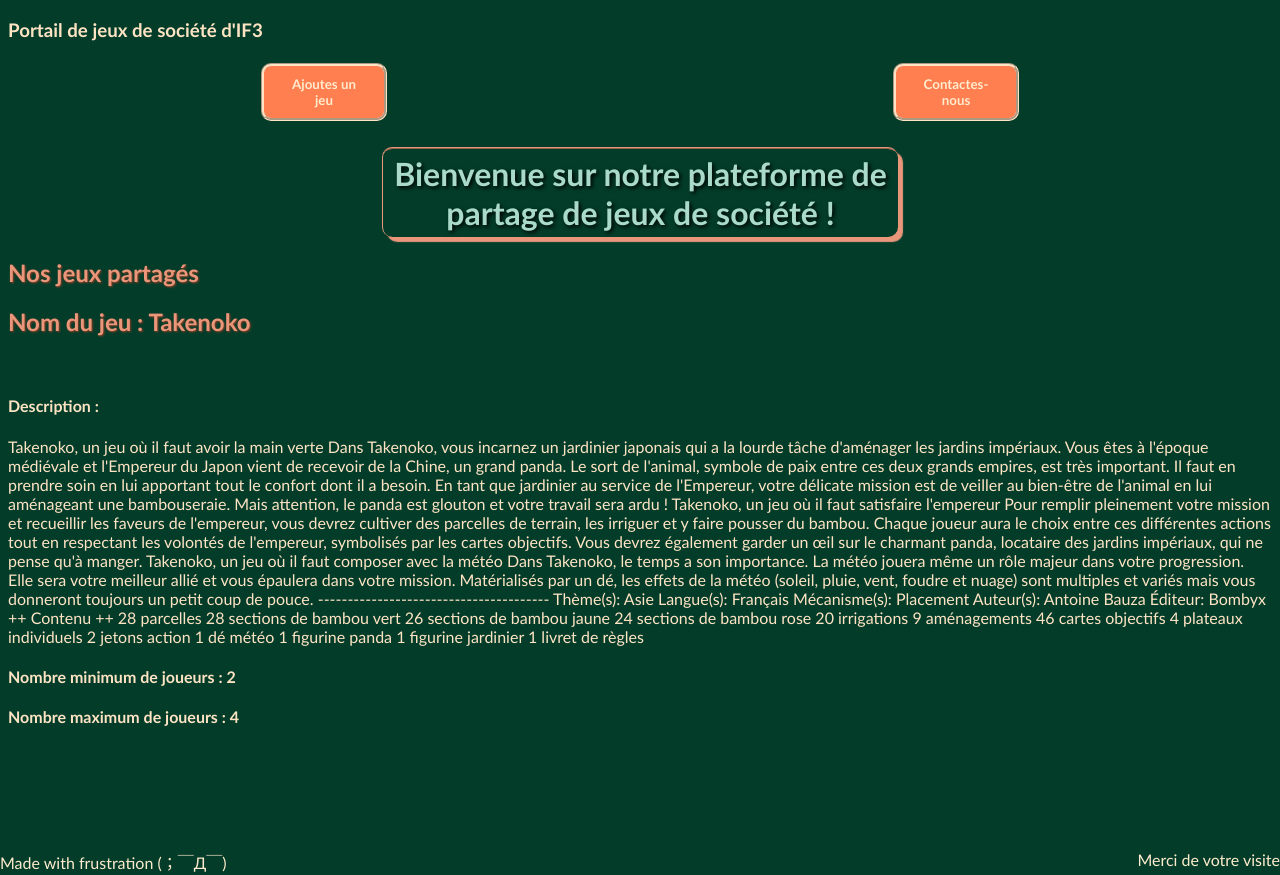
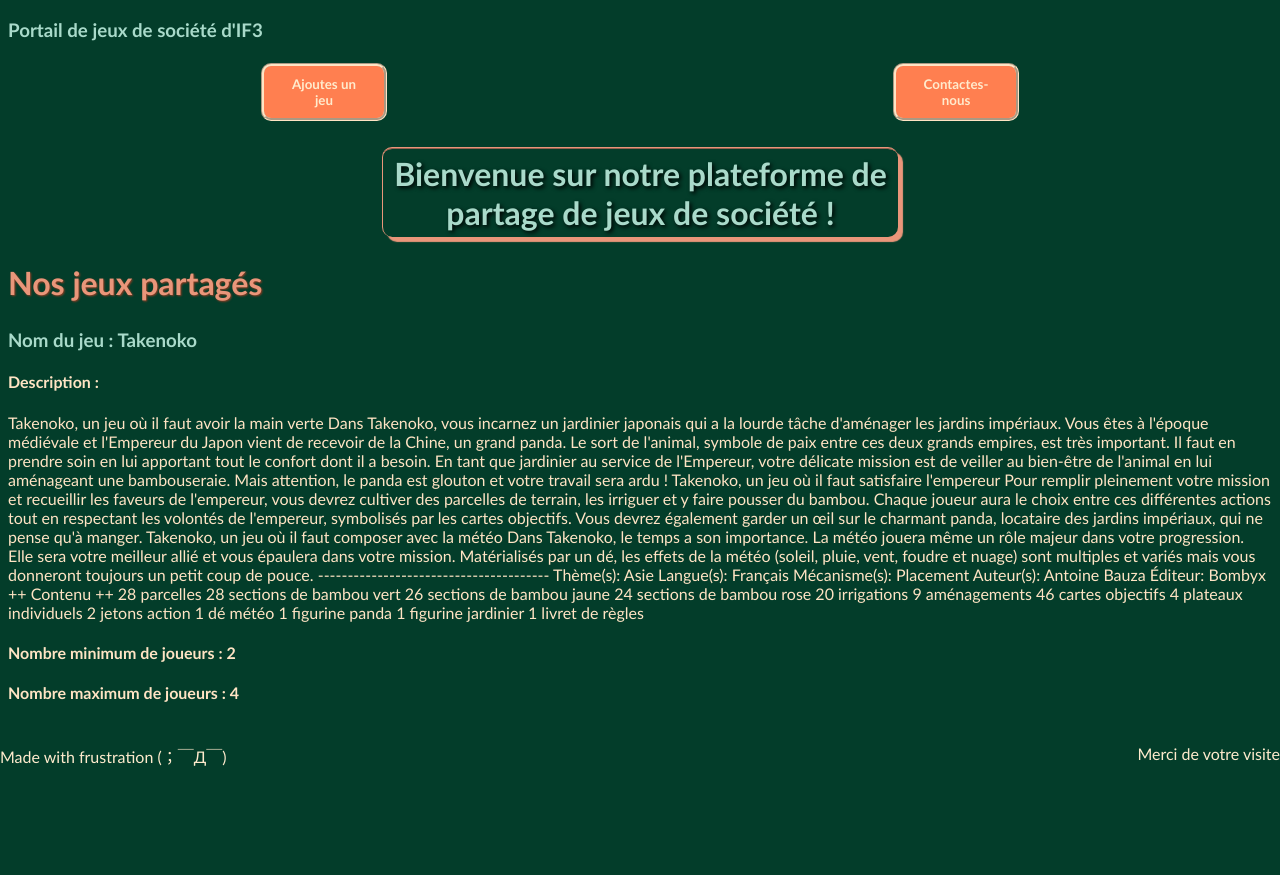
Before and after one commit to GlitchyMuon/Boardgame_site_project, a PHP site: page / in a window 1280 px wide. Run offline with PHP 8.4, Linux system fonts and the light colour scheme; data comes from the database, SQL or seed files in the repository.

Commit message:
h3 titles added (CSS and homepage)

```diff
--- a/CSS/style.css
+++ b/CSS/style.css
@@ -23,6 +23,13 @@
     color:darksalmon;
     text-align: left;
     text-shadow: 1px 1px 2px rgb(140, 60, 35);
+    text-decoration: dotted;
+    font-size: xx-large;
+}
+
+h3 {
+    color:rgb(169, 218, 202);
+    text-align: left;
 }
 
 p {
@@ -101,15 +108,18 @@
 }
 
 footer {
+
     color:darkseagreen ;
     display: flex;
     justify-content: space-between;
+    padding-top: 20px;
     padding-right: 15px;
     padding-left: 15px;
-    position: fixed;
+    position: absolute;
+    margin-top: 20px;
     left: 5;
     right: 0;
-    bottom: 0;
+    bottom: 2.0;
     width: 100%;
     text-align: center;
     margin: -15px;
--- a/home.php
+++ b/home.php
@@ -22,7 +22,7 @@
     $model = new JeuModel();
     $toutLesJeux = $model->getAllGames();
     foreach ($toutLesJeux as $unJeu){
-        echo "<h2>Nom du jeu : $unJeu->nom</h2><br/>";
+        echo "<h3>Nom du jeu : $unJeu->nom</h3>";
 
         echo "<h4>Description : </h4> $unJeu->description
             <h4>Nombre minimum de joueurs : $unJeu->min_joueurs</h4>
```
